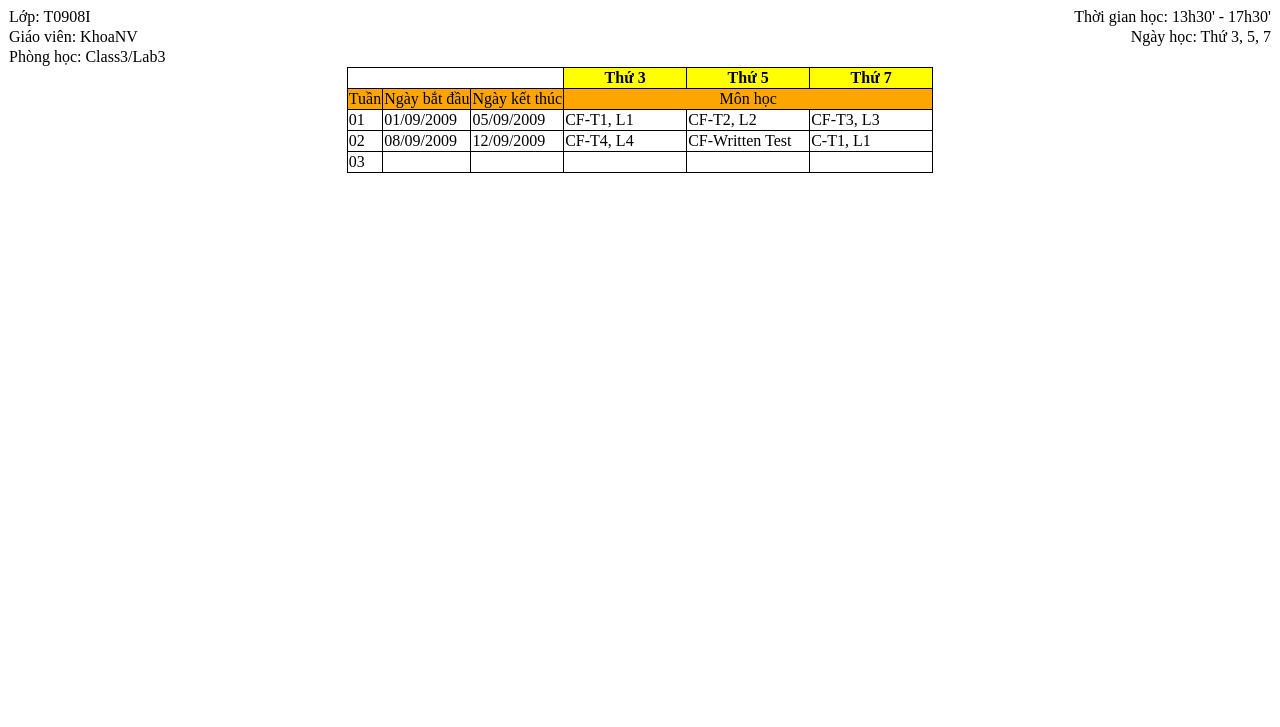
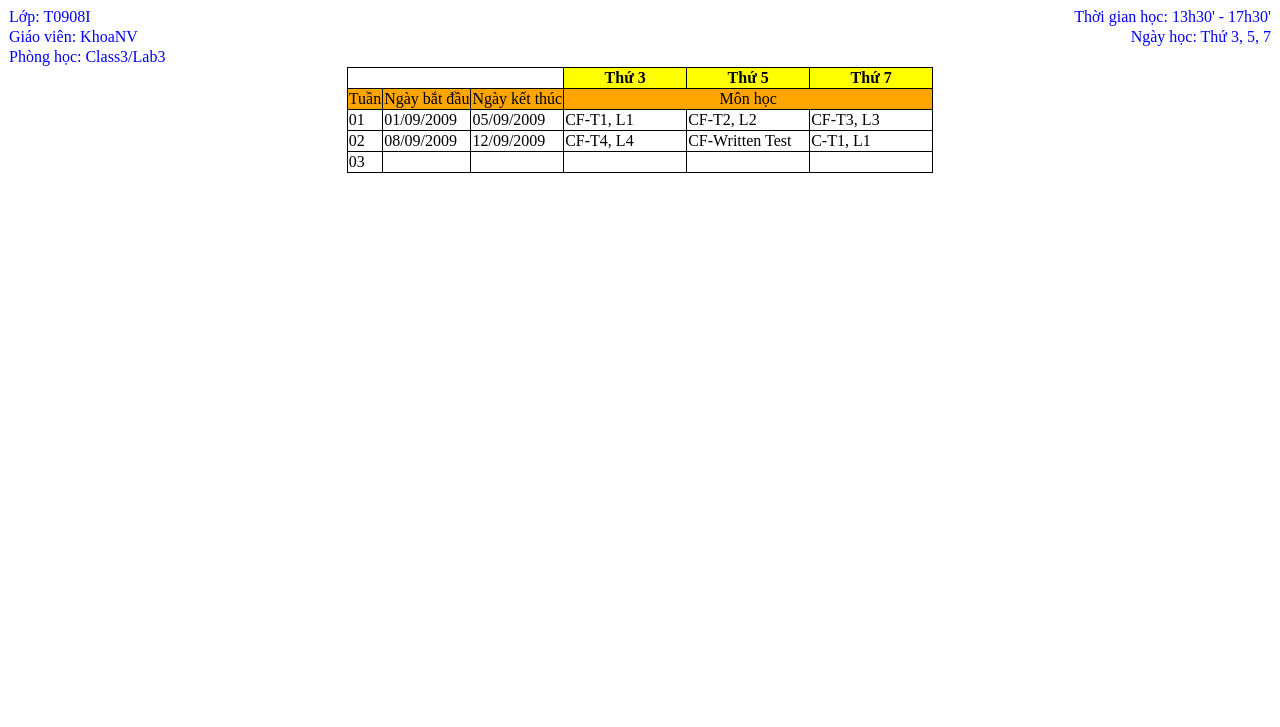
Before and after one commit to kiencgvt/Bai-tap, a plain HTML site: page [Bài tập] Tạo bảng đơn giản/bang don gian.html in a window 1280 px wide. Shown: the part 73-800 px from the top of the page. Drawn offline with Linux system fonts and the light colour scheme.

Commit message:
bang don gian

```diff
--- a/[Bài tập] Tạo bảng đơn giản/bang don gian.html
+++ b/[Bài tập] Tạo bảng đơn giản/bang don gian.html
@@ -20,7 +20,7 @@
 </head>
 <body>
 <h1 style="text-align: center; color: blue">THỜI KHÓA BIỂU</h1>
-<table style="border: none; width: 100%">
+<table style="border: none; width: 100%;color: blue">
     <tr>
         <td style="border: none">Lớp: T0908I</td>
         <td style="border: none; text-align: right">Thời gian học: 13h30' - 17h30'</td>
```
